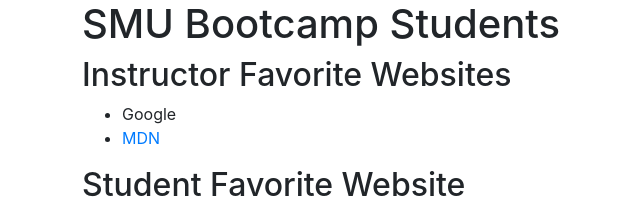
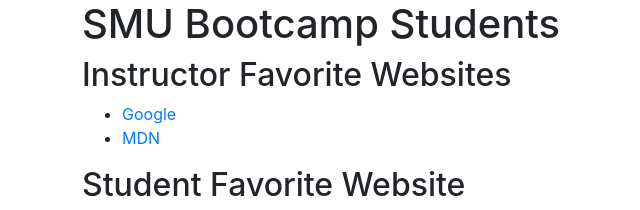
Before and after one commit to spacesuitdiver/project-1-yo, a plain HTML site: page index.html in a window 1280 px wide. Shown: the top 210 px of the page, 3-643 px from the left. Drawn offline with nearby package versions, Linux system fonts and the light colour scheme.

Commit message:
Added google link.

```diff
--- a/index.html
+++ b/index.html
@@ -15,7 +15,7 @@
 
         <h2>Instructor Favorite Websites</h2>
         <ul>
-          <li>Google</li>
+          <li><a href="https://google.com">Google</a></li>
           <li><a href="https://developer.mozilla.org/">MDN</a></li>
         </ul>
 
```
